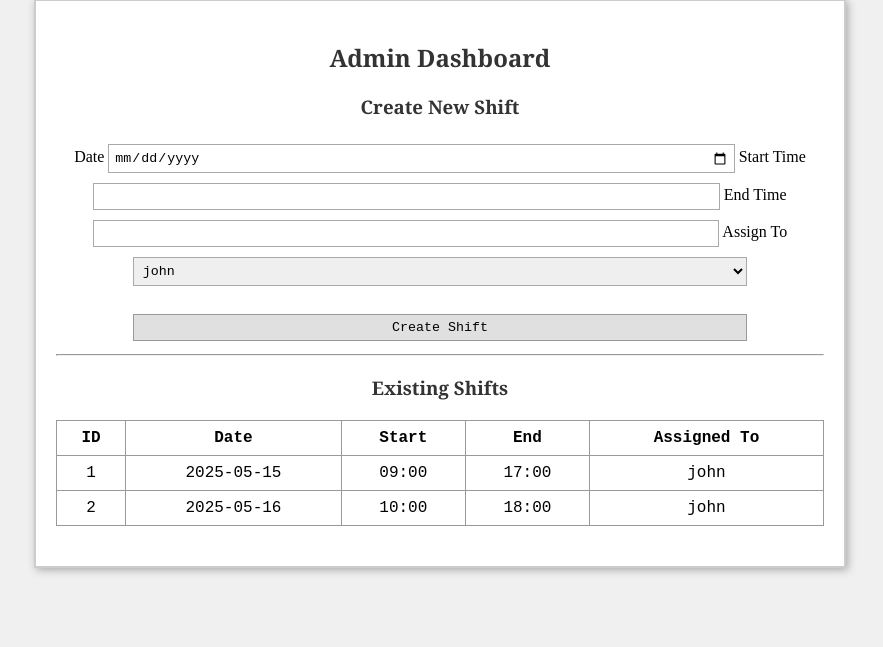
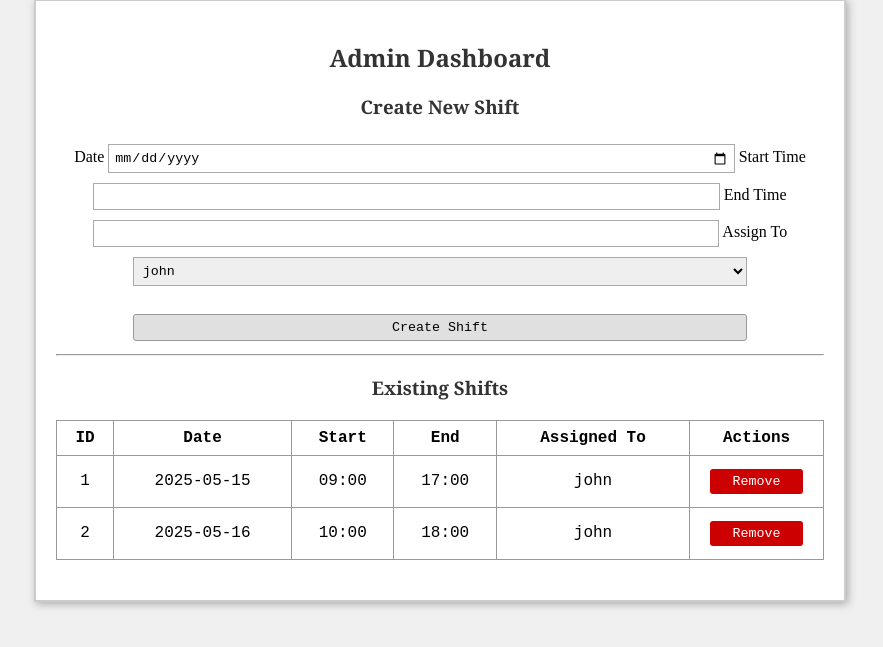
Before and after one commit to Jjar0/ShiftSchedulerIP, a Flask app: page /admin in a window 1280 px wide. Shown: the part 122-769 px from the top of the page, without its empty margins (200-1083 px from the left). Run offline with Flask 3, Linux system fonts and the light colour scheme; a user stored in the database is signed in; data comes from the database, SQL or seed files in the repository.

Commit message:
added delet shifts button

```diff
--- a/shiftapp/routes.py
+++ b/shiftapp/routes.py
@@ -1,75 +1,68 @@
 from flask import render_template, redirect, url_for, flash, request
-from flask_login import login_user, logout_user, login_required
+from flask_login import login_user, logout_user, login_required, current_user
 from shiftapp import app, db
-from shiftapp.models import User
-from shiftapp.forms import LoginForm
-
-from flask_login import logout_user
-
-# Scheduler form imports
 from shiftapp.models import User, Shift
 from shiftapp.forms import LoginForm, ShiftForm
-from flask_login import current_user
 
-# redirect root to login
+# Redirect to login
 @app.route('/')
 def home():
     return redirect(url_for('login'))
 
-# login page
+# Login page
 @app.route('/login', methods=['GET', 'POST'])
 def login():
     form = LoginForm()
     if form.validate_on_submit():
-        # find user by username
+        # Find username
         user = User.query.filter_by(username=form.username.data).first()
-        # check password
+        # password
         if user and user.password == form.password.data:
             login_user(user)
-            # redirect based on role
+            # Redirect on role
             if user.role == 'admin':
                 return redirect(url_for('adminDashboard'))
             else:
                 return redirect(url_for('employeeDashboard'))
         else:
-            flash('Invalid credentials')  # show error
+            flash('Invalid credentials')  # Show error if login fails
     return render_template('login.html', form=form)
 
-# employee dashboard
+# Employee dashboard
 @app.route('/employee')
 @login_required
 def employeeDashboard():
-    # get shifts assigned to the currently logged in user
+    # Get shifts assigned to logged in user
     shifts = Shift.query.filter_by(assignedTo=current_user.id).all()
-
-    # render dashboard, pass the shifts to the template
+    # Render dashboard pass shifts to template
     return render_template('employee.html', shifts=shifts)
 
-# admin page to add/view shifts
+# Admin dashboard to add/view shifts
 @app.route('/admin', methods=['GET', 'POST'])
 @login_required
 def adminDashboard():
     form = ShiftForm()
+    # Populate dropdown with usernames
     form.assignedTo.choices = [(user.id, user.username) for user in User.query.filter_by(role='employee')]
 
     if form.validate_on_submit():
-        # Check if assigned user actually exists
+        # Check if assigned user exists
         assignedUser = User.query.get(form.assignedTo.data)
         if not assignedUser:
             flash('Assigned user does not exist.')
             return redirect(url_for('adminDashboard'))
 
-        # Check for conflicting shifts
+        # Check for conflicting shifts on same day
         existingShifts = Shift.query.filter_by(
             assignedTo=form.assignedTo.data,
             date=form.date.data
         ).all()
 
-        conflict = False
-        for shift in existingShifts:
-            if not (form.endTime.data <= shift.startTime or form.startTime.data >= shift.endTime):
-                conflict = True
-                break
+        # Simple overlap check for time conflicts
+        conflict = any(
+            not (form.endTime.data <= shift.startTime or form.startTime.data >= shift.endTime)
+            for shift in existingShifts
+        )
 
         if conflict:
             flash('Shift conflict! Employee already has a shift during this time.')
@@ -85,10 +78,24 @@ def adminDashboard():
             db.session.commit()
             flash('Shift added successfully.')
 
+    # Query shifts to display in admin
     shifts = Shift.query.all()
     return render_template('admin.html', form=form, shifts=shifts)
 
-#route for logging out :D
+# Route to remove shifts
+@app.route('/delete_shift/<int:shiftId>', methods=['POST'])
+@login_required
+def deleteShift(shiftId):
+    # Find shift by ID or return 404
+    shift = Shift.query.get_or_404(shiftId)
+    # Delete shift
+    db.session.delete(shift)
+    db.session.commit()
+    flash('Shift removed successfully.', 'success')
+    # Redirect
+    return redirect(url_for('adminDashboard'))
+
+# Route for logging out :D
 @app.route('/logout')
 def logout():
     logout_user()
--- a/shiftapp/static/style.css
+++ b/shiftapp/static/style.css
@@ -120,3 +120,29 @@ input[type="submit"]:hover {
     background-color: #555555;
     cursor: pointer;
 }
+
+/* Default buttons */
+input[type="submit"] {
+    background-color: #e0e0e0;
+    color: #000000;
+    border: 1px solid #999999;
+    padding: 5px 10px;
+    border-radius: 3px;
+    cursor: pointer;
+}
+
+input[type="submit"]:hover {
+    background-color: #d0d0d0;
+}
+
+/* Delete button */
+input.delete-button[type="submit"] {
+    background-color: #cc0000;
+    color: #ffffff;
+    border: none;
+}
+
+input.delete-button[type="submit"]:hover {
+    background-color: #990000;
+    cursor: pointer;
+}
--- a/shiftapp/templates/admin.html
+++ b/shiftapp/templates/admin.html
@@ -27,13 +27,14 @@
     <hr>
 
     <h3>Existing Shifts</h3>
-    <table border="1" cellpadding="5" cellspacing="0" width="100%">
+   <table border="1" cellpadding="5" cellspacing="0" width="100%">
         <tr>
             <th>ID</th>
             <th>Date</th>
             <th>Start</th>
             <th>End</th>
             <th>Assigned To</th>
+            <th>Actions</th>
         </tr>
         {% for shift in shifts %}
         <tr>
@@ -42,6 +43,11 @@
             <td>{{ shift.startTime }}</td>
             <td>{{ shift.endTime }}</td>
             <td>{{ shift.user.username if shift.user else 'Unassigned' }}</td>
+            <td>
+                <form action="{{ url_for('deleteShift', shiftId=shift.id) }}" method="POST" style="display:inline;">
+                    <input type="submit" value="Remove" class="delete-button" onclick="return confirm('Are you sure you want to remove this shift?');">
+                </form>
+            </td>
         </tr>
         {% endfor %}
     </table>
--- a/shiftapp/templates/base.html
+++ b/shiftapp/templates/base.html
@@ -32,7 +32,7 @@
         {% endwith %}
     </div>
 
-    <!-- Main Content -->
+    <!-- Main -->
     <div class="main-content">
         {% block content %}{% endblock %}
     </div>
```
